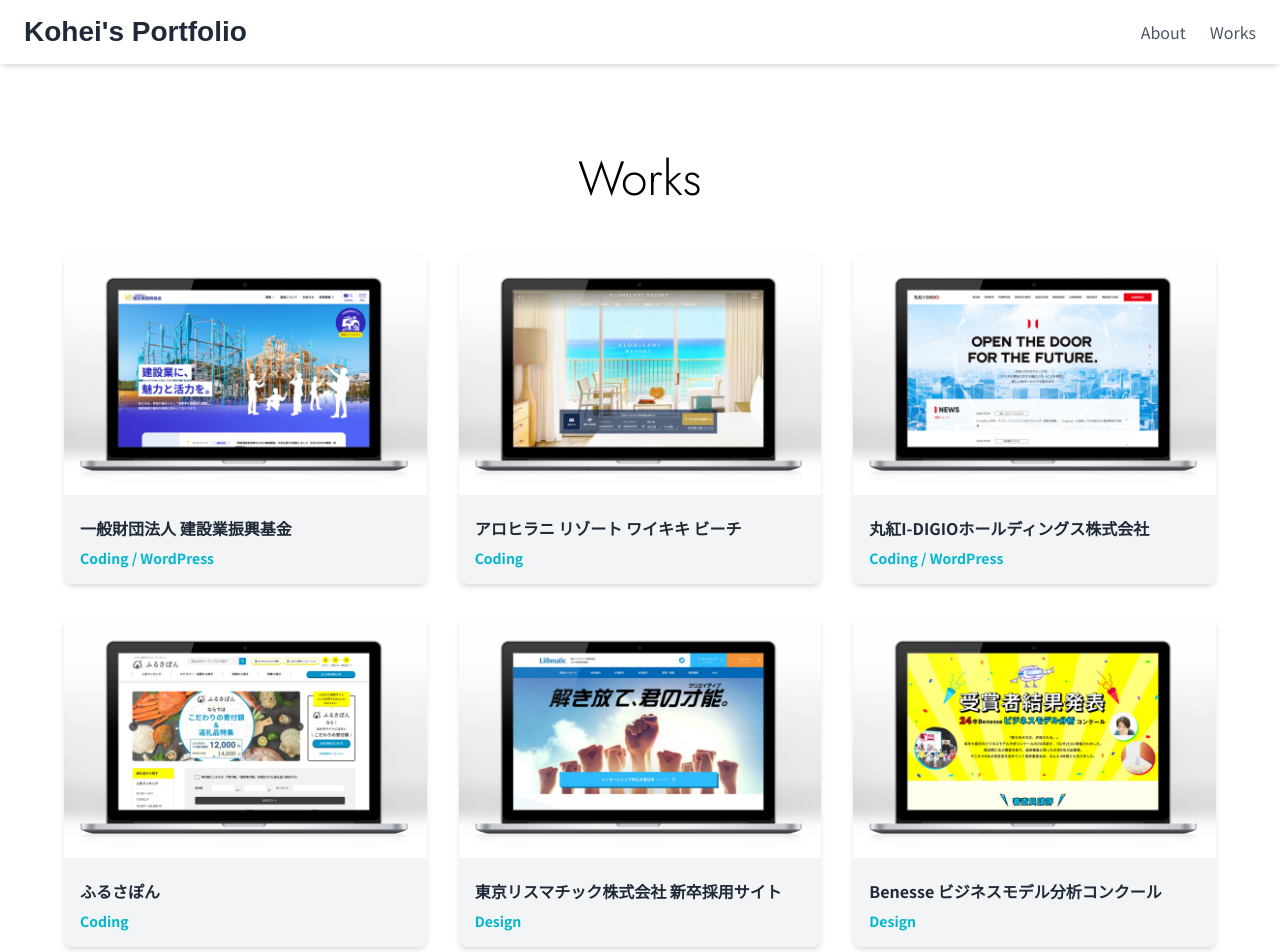
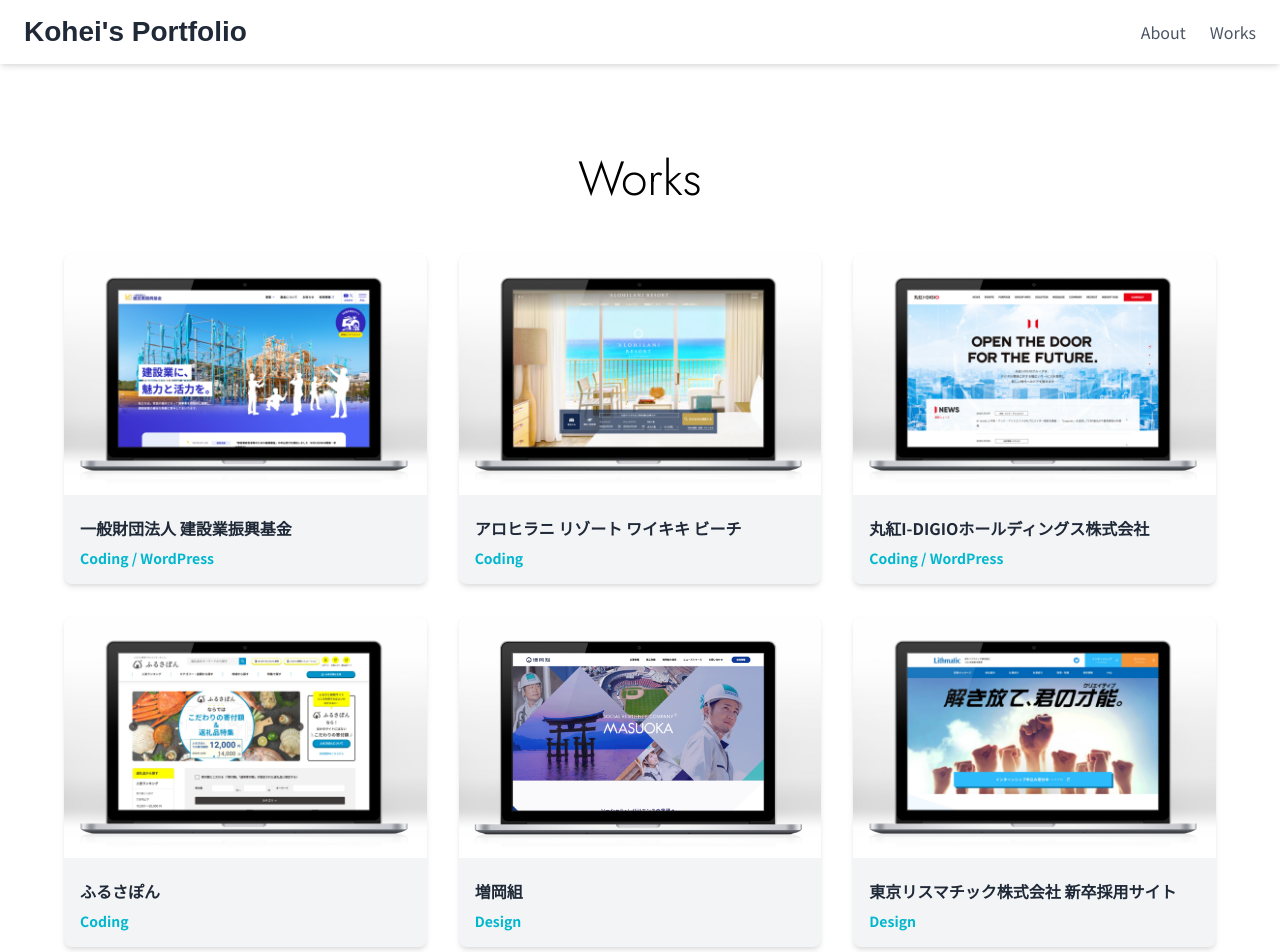
Before and after one commit to h-ko2u1he6i1/portfolio-site, a Next.js app: page /works in a window 1280 px wide. Shown: the top 952 px of the page. Built offline with nearby package versions, Linux system fonts and the light colour scheme; a web font is replaced by a local one.

Commit message:
作品の追加

```diff
--- a/src/data/works.ts
+++ b/src/data/works.ts
@@ -48,6 +48,15 @@
     image: "/img/works-img04.jpg",
     role: "Coding",
     externalLink: "https://www.furusapon.com/",
+  },
+  {
+    id: 15,
+    slug: '15',
+    title: "増岡組",
+    longDescription: "増岡組のコーポレートサイトのデザインを担当しました。ブランドイメージである「寄せ木」のモチーフを取り入れ、シンプルで統一感のあるデザインを意識しました。また、人とのつながりを大切にする企業姿勢を表現するため、働く人々に焦点を当てた写真を随所に使用。温かみや親しみを感じられるサイトに仕上げています。",
+    image: "/img/works-img15.jpg",
+    role: "Design",
+    externalLink: "https://www.masuoka-g.co.jp/",
   },
   {
     id: 5,
```
Also changed, not shown: public/img/works-img15.jpg (added).
